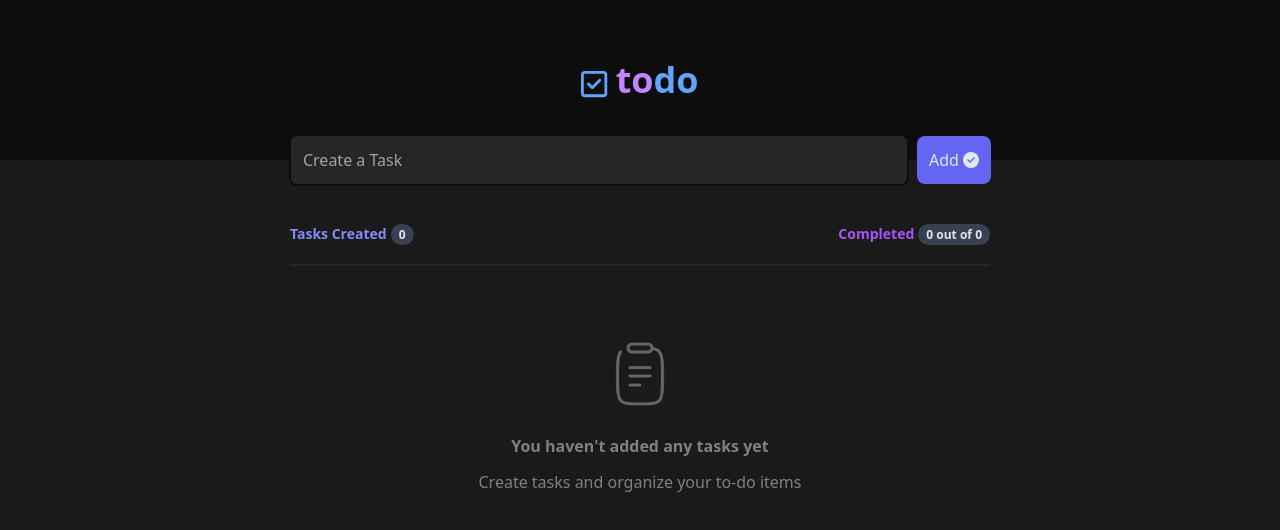
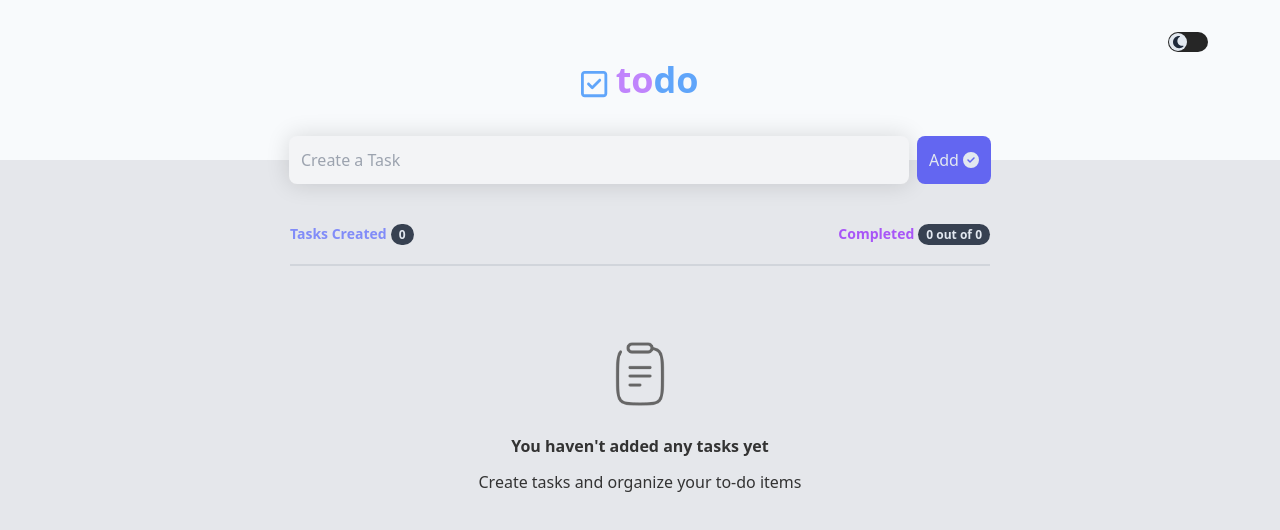
Before and after one commit to ehtishamsh/ToDO-List, a React (Vite) app: page / in a window 1280 px wide. Shown: the top 530 px of the page. Built offline with nearby package versions, Linux system fonts and the light colour scheme.

Commit message:
added darkmode functionality

```diff
--- a/src/App.jsx
+++ b/src/App.jsx
@@ -1,8 +1,9 @@
-import { useState } from "react";
+import { useEffect, useState } from "react";
 import Header from "./components/Header";
 import Todos from "./components/Todos";
 function App() {
   const [todo, setTodo] = useState([]);
+  const [theme, setTheme] = useState(false);
   const [currentElementId, SetCurrentElementId] = useState("");
   function handleChange() {
     setTodo((prev) => {
@@ -70,10 +71,29 @@ function App() {
       });
     });
   }
+  function changeStateTheme() {
+    setTheme((prev) => !prev);
+  }
+  useEffect(() => {
+    function themeToggle() {
+      let htmlDoc = document.querySelector("html");
+      htmlDoc.classList.remove("dark");
+      htmlDoc.classList.remove("light");
+      theme === true
+        ? htmlDoc.classList.add("dark")
+        : htmlDoc.classList.add("light");
+    }
+    themeToggle();
+  }, [theme]);
   return (
-    <div className="bg-darkColor-300 h-screen w-screen">
-      <Header todo={todo} setTodo={setTodo} />
-      <div className="flex justify-center items -center">
+    <div className="dark:bg-darkColor-300 bg-gray-200 h-screen w-screen overflow-x-hidden pb-6">
+      <Header
+        todo={todo}
+        setTodo={setTodo}
+        theme={theme}
+        handleTheme={changeStateTheme}
+      />
+      <div className="flex justify-center items-center">
         <Todos
           todos={todo}
           setCurrentId={SetCurrentElementId}
--- a/src/components/Header.jsx
+++ b/src/components/Header.jsx
@@ -1,9 +1,12 @@
 import React, { useCallback, useState } from "react";
 import { FontAwesomeIcon } from "@fortawesome/react-fontawesome";
-import { faSquareCheck } from "@fortawesome/free-regular-svg-icons";
-import { faCircleCheck } from "@fortawesome/free-solid-svg-icons";
+import {
+  faSquareCheck,
+  faLightbulb,
+} from "@fortawesome/free-regular-svg-icons";
+import { faCircleCheck, faMoon } from "@fortawesome/free-solid-svg-icons";
 import { nanoid } from "nanoid";
-function Header({ todo, setTodo }) {
+function Header({ todo, setTodo, theme, handleTheme }) {
   const [textValue, setTextValue] = useState("");
   function addtodo() {
     if (textValue !== "") {
@@ -18,7 +21,32 @@ function Header({ todo, setTodo }) {
     }
   }
   return (
-    <header className="h-40 bg-darkColor-400 flex flex-col items-center justify-center relative mb-16">
+    <header className="h-40 dark:bg-darkColor-400  bg-slate-50 flex flex-col items-center justify-center relative mb-16">
+      <label
+        htmlFor="modeToggle"
+        className="flex items-center cursor-pointer absolute top-8 right-16 mr-2"
+      >
+        <div
+          onClick={handleTheme}
+          className={`w-10 h-5  bg-darkColor-100 dark:bg-gray-200 rounded-full shadow-inner transition-all duration-500 flex items-center ${
+            theme ? "justify-end" : "justify-start"
+          }`}
+        >
+          <div className="w-[18px] h-[18px] mx-[1px]  dark:bg-slate-900 bg-slate-200 rounded-full flex justify-center items-center ">
+            {theme ? (
+              <FontAwesomeIcon
+                icon={faLightbulb}
+                className="text-slate-200 text-sm"
+              />
+            ) : (
+              <FontAwesomeIcon
+                icon={faMoon}
+                className="text-slate-800 text-sm"
+              />
+            )}
+          </div>
+        </div>
+      </label>
       <nav className="flex justify-center items-center gap-2">
         <FontAwesomeIcon
           icon={faSquareCheck}
@@ -34,7 +62,7 @@ function Header({ todo, setTodo }) {
           value={textValue}
           onChange={(e) => setTextValue(e.target.value)}
           placeholder="Create a Task"
-          className="w-[620px] p-3 rounded-lg bg-darkColor-200 border-darkColor-400 border-2 border-solid outline-none text-slate-200"
+          className="w-[620px] max-sm:w-[330px] max-md:w-[530px] p-3 rounded-lg dark:bg-darkColor-200 dark:border-darkColor-400 dark:border-2 dark:border-solid outline-none shadow-[0px_0px_23px_0px_#00000024]  bg-gray-100 dark:text-slate-200"
         />
         <button
           onClick={addtodo}
--- a/src/components/Todos.jsx
+++ b/src/components/Todos.jsx
@@ -16,8 +16,10 @@ function Todos({
       <div
         key={index}
         onClick={() => setCurrentId(todo.id)}
-        className={`flex justify-between items-center w-full gap-4 bg-darkColor-100 p-4 text-slate-200 border-solid ${
-          todo.completed ? " border-darkColor-100" : " border-darkColor-75"
+        className={`flex justify-between items-center w-full gap-4 dark:bg-darkColor-100 bg-gray-100 p-4 dark:text-slate-200 text-darkColor-75 border-solid ${
+          todo.completed
+            ? " dark:border-darkColor-100 border-gray-300"
+            : " dark:border-darkColor-75 border-gray-300"
         } border rounded-lg`}
       >
         <div
@@ -53,7 +55,7 @@ function Todos({
             type="text"
             className={`transition-all duration-500 text-sm border-none active:outline-0 focus:outline-0 w-full ${
               todo.edit
-                ? "bg-darkColor-75 rounded-lg p-2 "
+                ? "dark:bg-darkColor-75 bg-blue-100 rounded-lg p-2 "
                 : "bg-inherit p-0 m-0"
             } ${todo.completed && "line-through pointer-events-none"}`}
             onChange={(e) => updateText(e)}
@@ -80,7 +82,7 @@ function Todos({
   });
 
   return (
-    <div className="w-[700px]">
+    <div className="w-[700px] max-sm:w-[411px] max-md:w-[611px] ">
       <div className="flex justify-between items-center">
         <h3 className="text-sm text-indigo-400 font-bold">
           Tasks Created
@@ -100,12 +102,12 @@ function Todos({
           todoElement
         ) : (
           <>
-            <hr className="w-full border-solid border border-darkColor-100 mb-16" />
+            <hr className="w-full border-solid border dark:border-darkColor-100 border-gray-300 mb-16" />
             <img src="/EmptyList.png" alt="" className="w-16 mb-4" />
-            <p className="text-darkColor-50 font-bold text-base">
+            <p className="dark:text-darkColor-50 text-darkColor-75 font-bold text-base">
               You haven't added any tasks yet
             </p>
-            <p className="text-darkColor-50 text-base">
+            <p className="dark:text-darkColor-50 text-darkColor-75 text-base">
               Create tasks and organize your to-do items
             </p>
           </>
--- a/tailwind.config.js
+++ b/tailwind.config.js
@@ -1,5 +1,6 @@
 /** @type {import('tailwindcss').Config} */
 export default {
+  darkMode: "class",
   content: ["./index.html", "./src/**/*.{js,ts,jsx,tsx}"],
   theme: {
     extend: {
```
